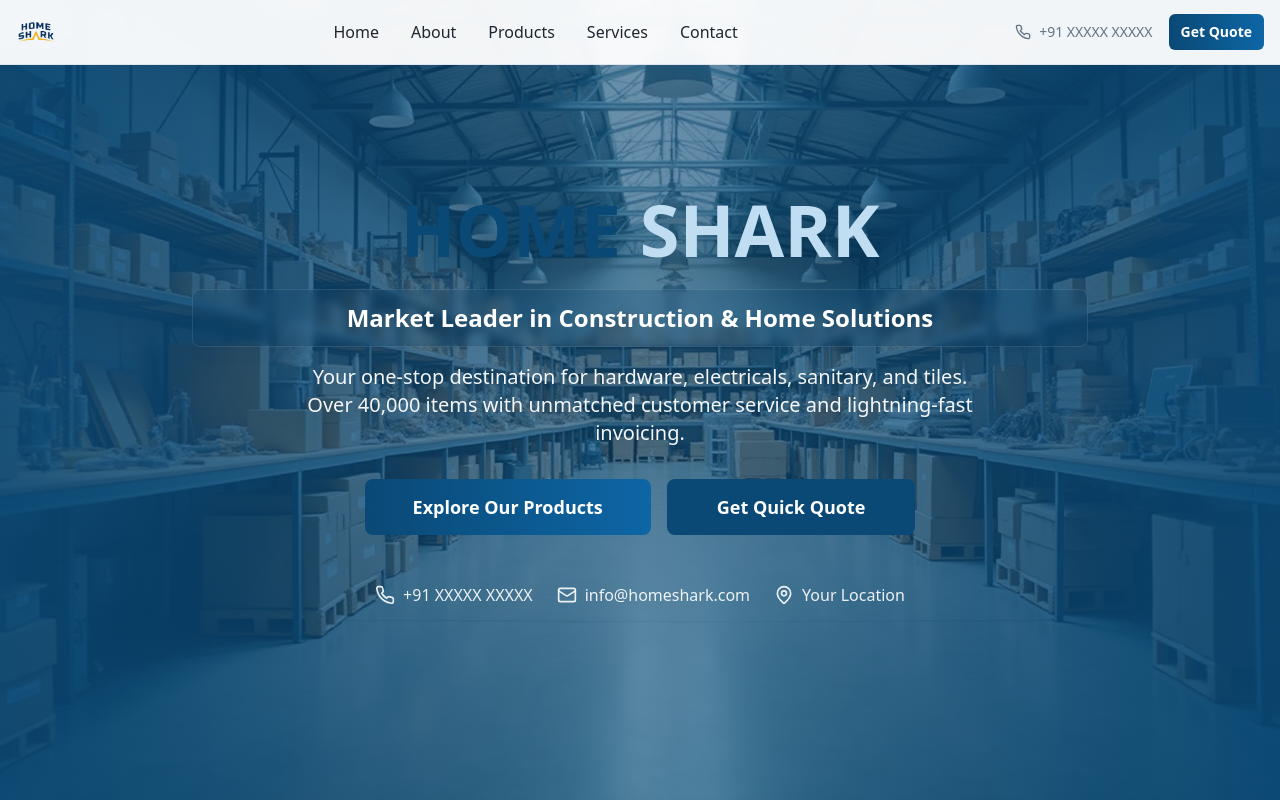
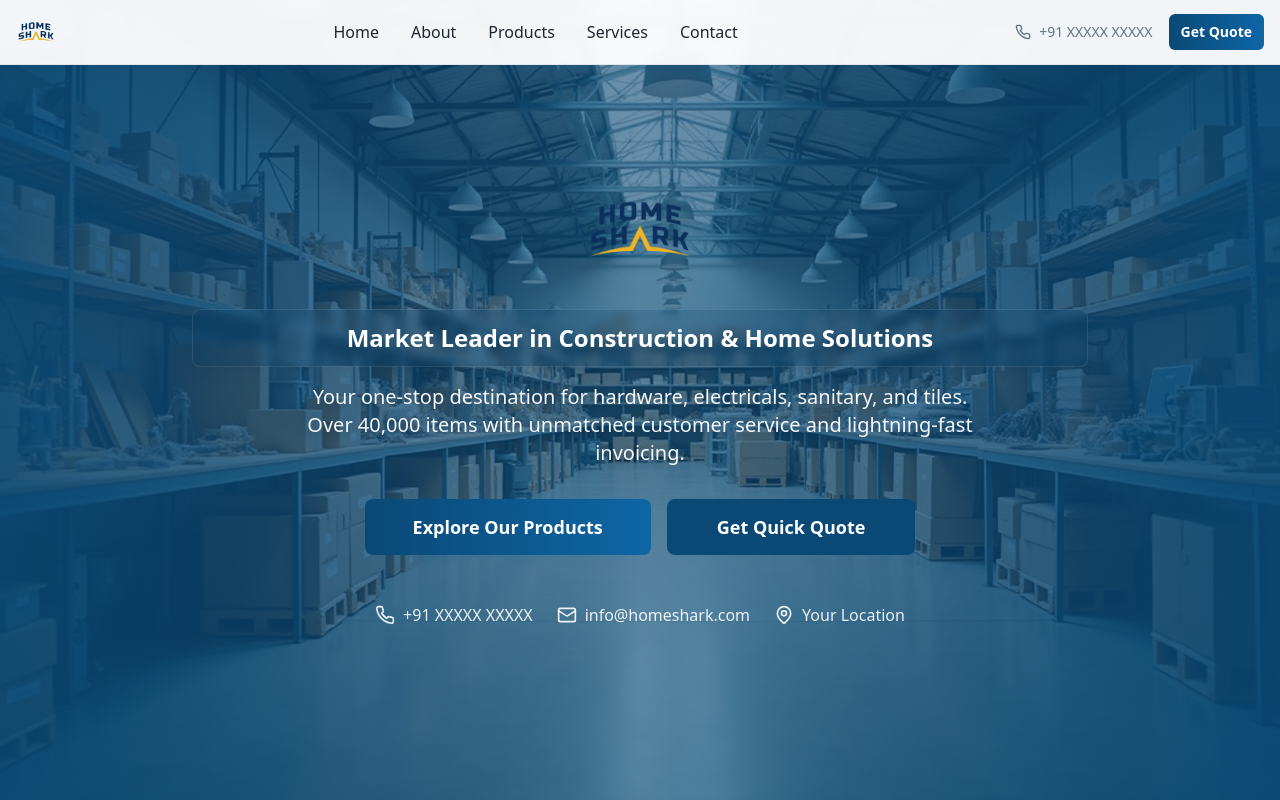
Before and after one commit to ayush6812/home-shark-one-stop-shop, a React (Vite) app: page / in a window 1280 px wide. Shown: the top 800 px of the page. Built offline with nearby package versions, Linux system fonts and the light colour scheme.

Commit message:
Use logo in headline
Replace the text "Home Shark" in the main headline with the company logo to enhance visual branding.
Here are the files that were edited by the AI in that message:
-edited src/components/Hero.tsx

```diff
--- a/src/components/Hero.tsx
+++ b/src/components/Hero.tsx
@@ -16,9 +16,13 @@ const Hero = () => {
       {/* Content */}
       <div className="relative z-10 container mx-auto px-4 text-center text-white">
         <div className="max-w-4xl mx-auto">
-          <h1 className="text-5xl md:text-7xl font-bold mb-6 leading-tight drop-shadow-2xl">
-            <span className="text-shark">HOME</span> <span className="text-wave drop-shadow-2xl">SHARK</span>
-          </h1>
+          <div className="mb-6 flex justify-center">
+            <img
+              src="/lovable-uploads/3dfc4cc0-79fc-4351-b0ca-5e94c6d5da26.png"
+              alt="Home Shark Logo"
+              className="h-20 md:h-28 w-auto drop-shadow-2xl"
+            />
+          </div>
           <p className="text-xl md:text-2xl mb-4 font-semibold drop-shadow-lg bg-shark/20 backdrop-blur-sm rounded-lg py-3 px-6 border border-white/10">
             Market Leader in Construction & Home Solutions
           </p>
```
